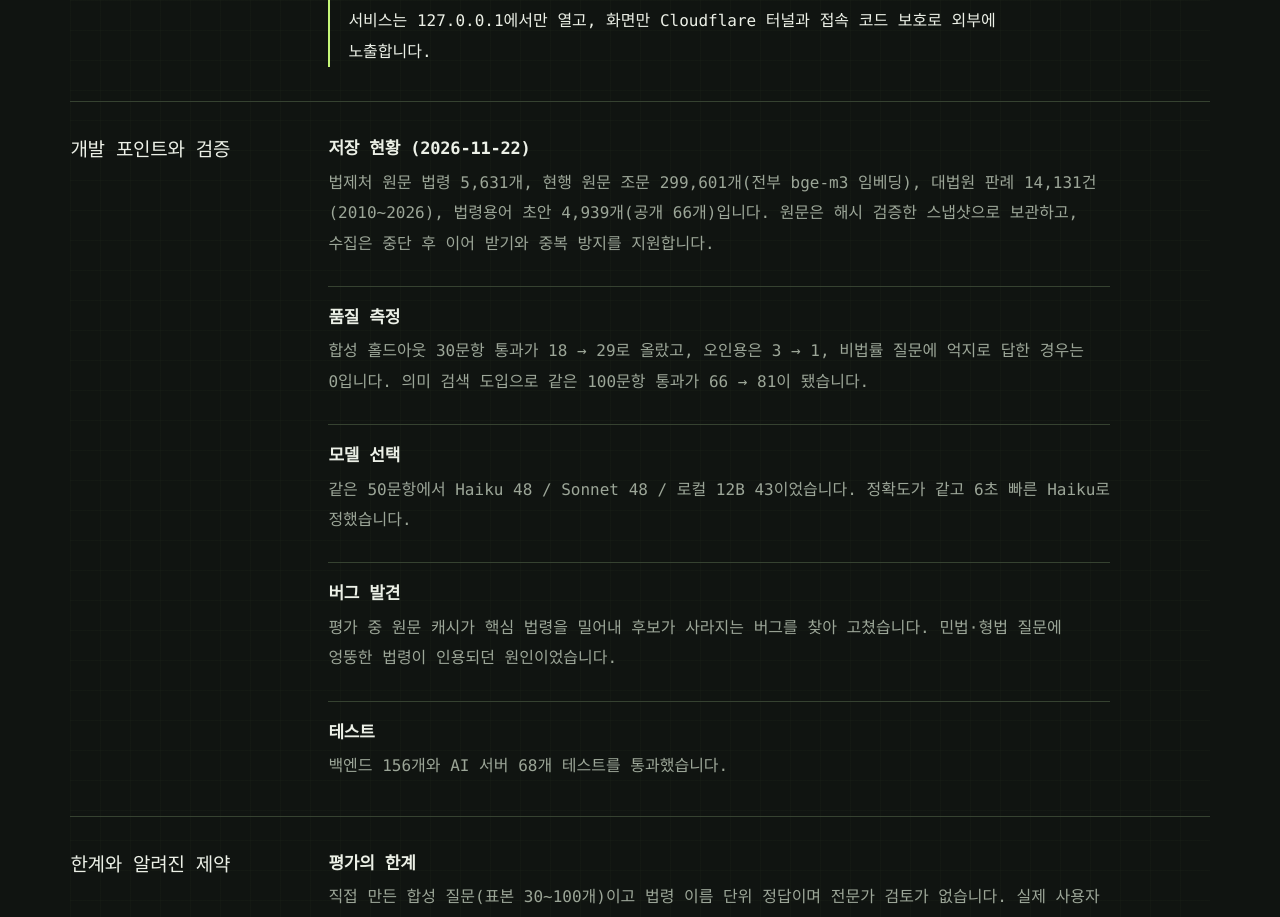
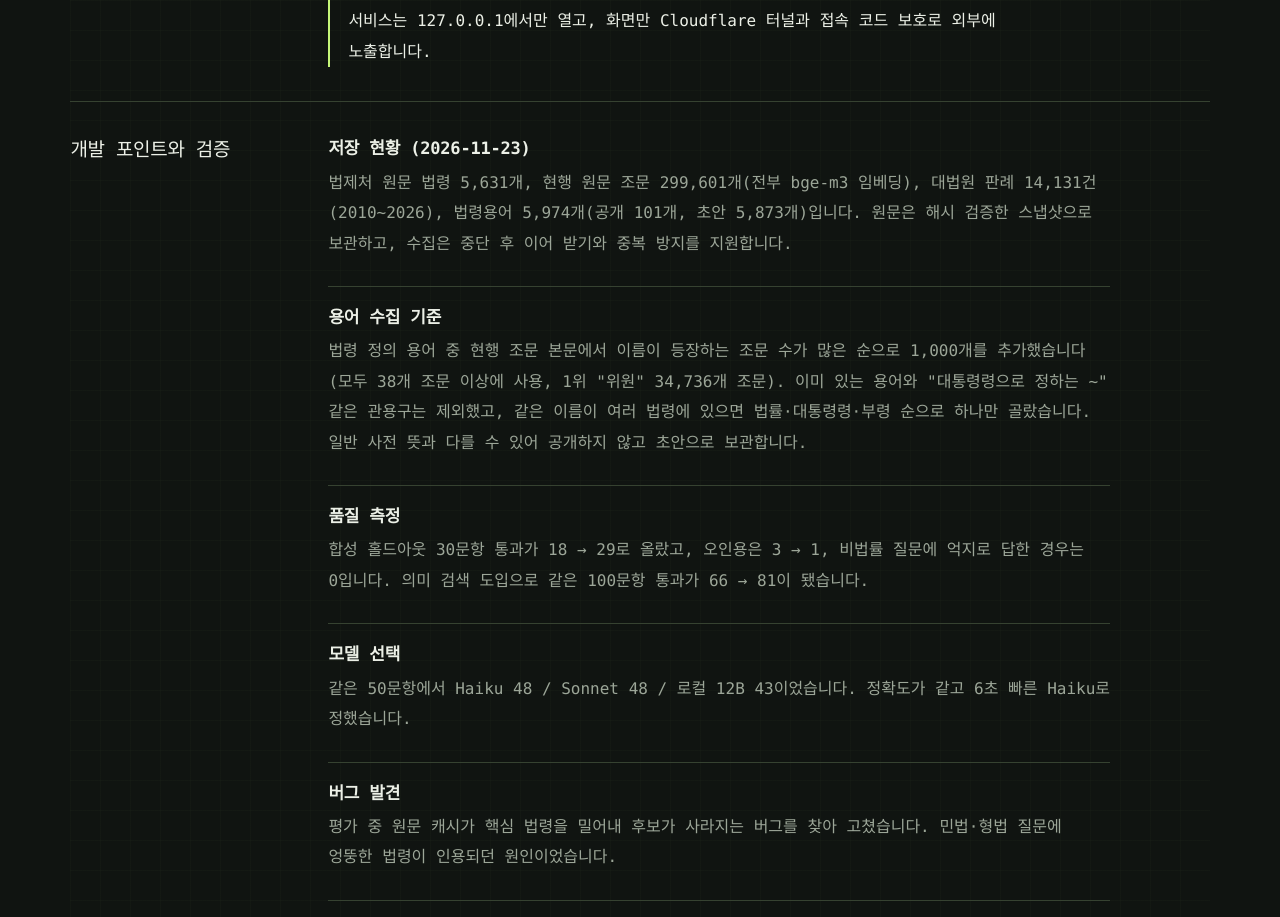
Before and after one commit to orca305/dev-portfolio, a Next.js app: page /projects/aurore in a window 1280 px wide. Shown: the part 3760-4677 px from the top of the page. Built offline with nearby package versions, Linux system fonts and the light colour scheme.

Commit message:
Update AURORE legal term counts and selection criteria
Co-Authored-By: Claude Sonnet 5.5 <noreply@anthropic.com>

```diff
--- a/app/project-data.ts
+++ b/app/project-data.ts
@@ -72,7 +72,8 @@ export const projects: PortfolioProject[] = [
     plannedFeatures: ['답변 항목 수 제한의 품질 영향을 새 문항으로 측정', '하급심 판례·자치법규 수집', '질문 횟수 제한·약관·백업을 갖춘 공개 범위 확대'],
     architecture: 'Next.js 화면 → NestJS API(대화·작업 큐·검색·검증·관리자) → PostgreSQL·Prisma\nAI 처리(질문 분석·조문 짚기·답변)는 FastAPI 서비스로 분리합니다. 답변 모델은 Claude Haiku이고, 장애·예산 소진 시 로컬 12B 모델로 전환합니다.\n서비스는 127.0.0.1에서만 열고, 화면만 Cloudflare 터널과 접속 코드 보호로 외부에 노출합니다.',
     challenges: [
-      '저장 현황 (2026-11-22)::법제처 원문 법령 5,631개, 현행 원문 조문 299,601개(전부 bge-m3 임베딩), 대법원 판례 14,131건(2010~2026), 법령용어 초안 4,939개(공개 66개)입니다. 원문은 해시 검증한 스냅샷으로 보관하고, 수집은 중단 후 이어 받기와 중복 방지를 지원합니다.',
+      '저장 현황 (2026-11-23)::법제처 원문 법령 5,631개, 현행 원문 조문 299,601개(전부 bge-m3 임베딩), 대법원 판례 14,131건(2010~2026), 법령용어 5,974개(공개 101개, 초안 5,873개)입니다. 원문은 해시 검증한 스냅샷으로 보관하고, 수집은 중단 후 이어 받기와 중복 방지를 지원합니다.',
+      '용어 수집 기준::법령 정의 용어 중 현행 조문 본문에서 이름이 등장하는 조문 수가 많은 순으로 1,000개를 추가했습니다(모두 38개 조문 이상에 사용, 1위 "위원" 34,736개 조문). 이미 있는 용어와 "대통령령으로 정하는 ~" 같은 관용구는 제외했고, 같은 이름이 여러 법령에 있으면 법률·대통령령·부령 순으로 하나만 골랐습니다. 일반 사전 뜻과 다를 수 있어 공개하지 않고 초안으로 보관합니다.',
       '품질 측정::합성 홀드아웃 30문항 통과가 18 → 29로 올랐고, 오인용은 3 → 1, 비법률 질문에 억지로 답한 경우는 0입니다. 의미 검색 도입으로 같은 100문항 통과가 66 → 81이 됐습니다.',
       '모델 선택::같은 50문항에서 Haiku 48 / Sonnet 48 / 로컬 12B 43이었습니다. 정확도가 같고 6초 빠른 Haiku로 정했습니다.',
       '버그 발견::평가 중 원문 캐시가 핵심 법령을 밀어내 후보가 사라지는 버그를 찾아 고쳤습니다. 민법·형법 질문에 엉뚱한 법령이 인용되던 원인이었습니다.',
```
